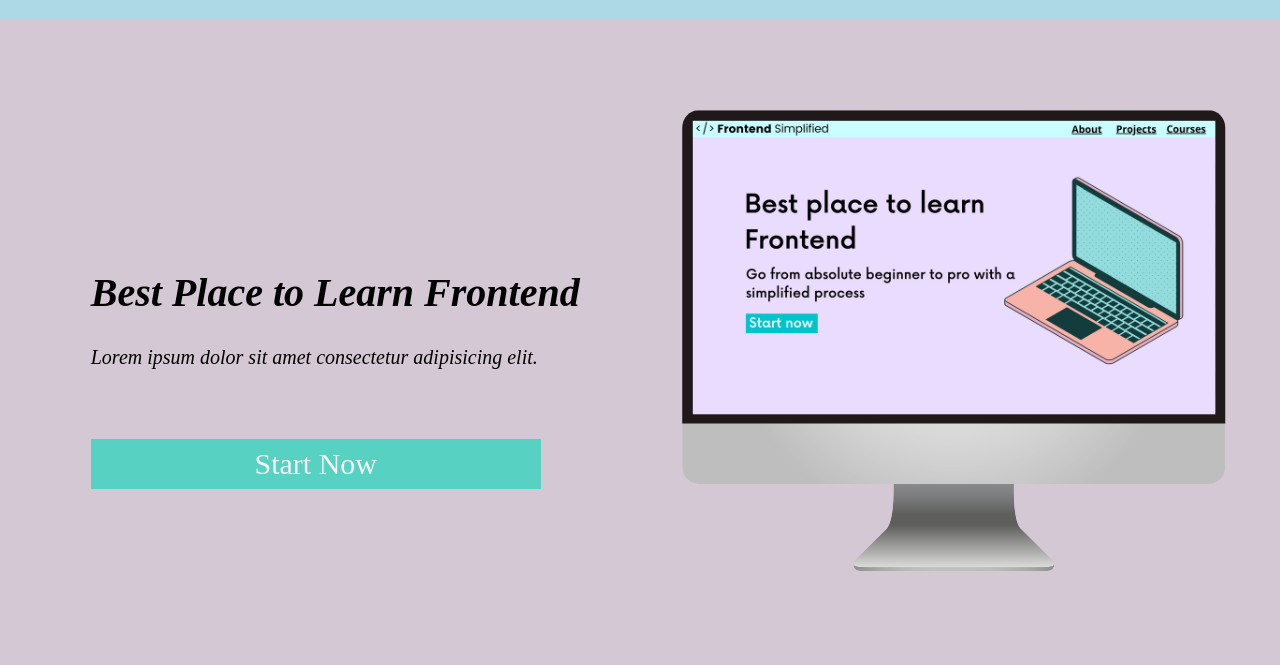
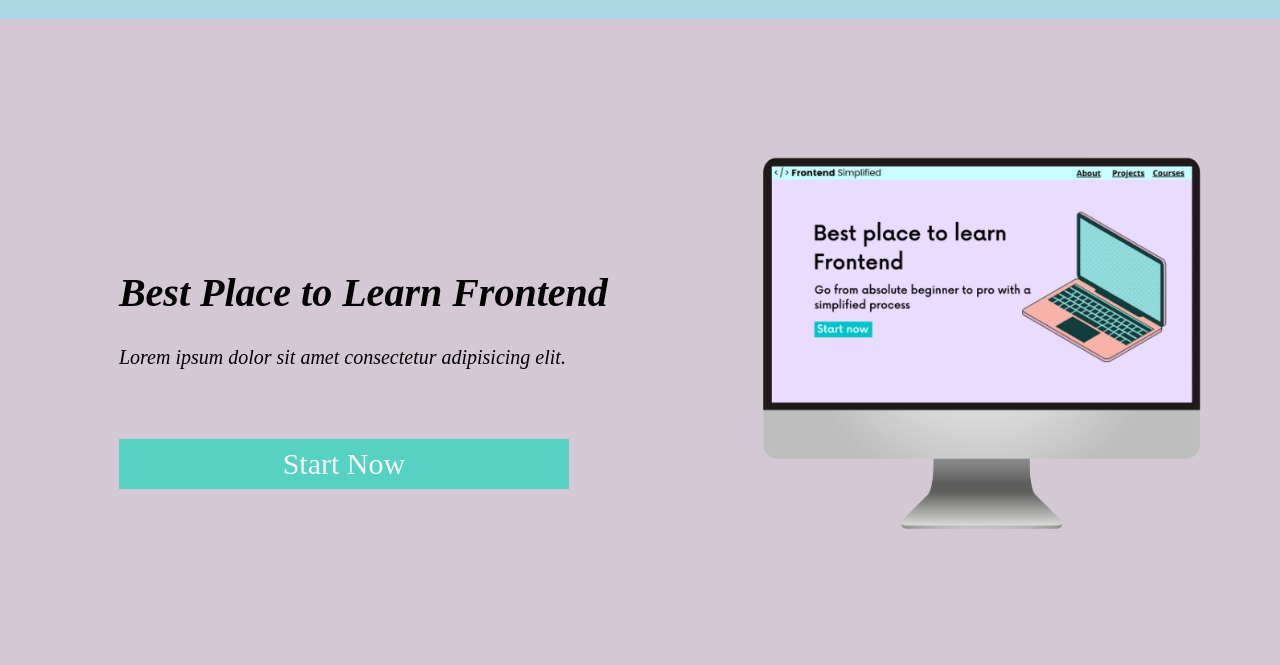
Before and after one commit to LearnWithNeel/Project-Frontend, a plain HTML site: page index.html in a window 1280 px wide. Shown: the part 81-746 px from the top of the page. Drawn offline with Linux system fonts and the light colour scheme; a web font is replaced by a local one.

Commit message:
img_styling

```diff
--- a/index.html
+++ b/index.html
@@ -31,7 +31,7 @@
         </div>
 
         <div id="laptoppng">
-          <img src="./Assets/laptop.png" alt="" id="lapimg" />
+          <img src="./Assets/laptop.png" alt="Laptop Image" id="lapimg" />
         </div>
       </div>
 
--- a/style.css
+++ b/style.css
@@ -78,6 +78,22 @@ a {
   background-color: rgb(87, 209, 193);
   color: whitesmoke;
   border: none;
+}
+
+#laptoppng{
+  height: 400px;
+  overflow: hidden;
+  border-radius: 16px;
+}
+
+#laptoppng #lapimg{
+  object-fit:cover;
+  transition: 0.8s;
+  height: 100%;
+}
+
+#laptoppng:hover #lapimg{
+  transform: scale(0.9);
 }
 
 
```
